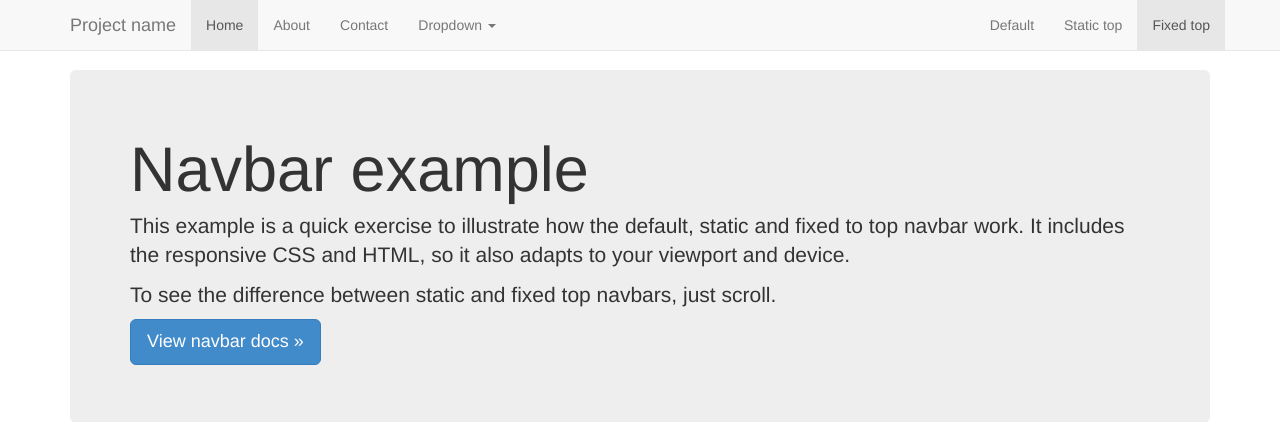
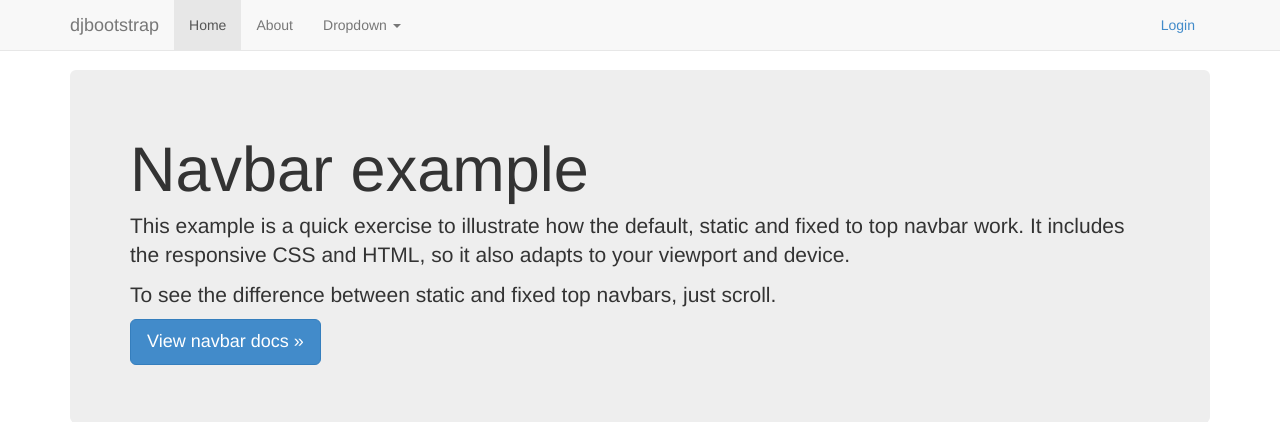
Before and after one commit to janosgyerik/mystoreroom, a Django app: template bs3app/templates/home.html in a window 1280 px wide. Shown: the top 422 px of the page. Run offline with Django 3.2, Linux system fonts and the light colour scheme; the template is opened without the code that fills it, so the values that code supplies are empty; some libraries are stand-ins or nearby versions.

Commit message:
added login link to base template

```diff
--- a/bs3app/templates/base.html
+++ b/bs3app/templates/base.html
@@ -11,13 +11,12 @@
             <span class="icon-bar"></span>
             <span class="icon-bar"></span>
           </button>
-          <a class="navbar-brand" href="#">Project name</a>
+          <a class="navbar-brand" href="#">djbootstrap</a>
         </div>
         <div class="navbar-collapse collapse">
           <ul class="nav navbar-nav">
             <li class="active"><a href="#">Home</a></li>
             <li><a href="#about">About</a></li>
-            <li><a href="#contact">Contact</a></li>
             <li class="dropdown">
               <a href="#" class="dropdown-toggle" data-toggle="dropdown">Dropdown <b class="caret"></b></a>
               <ul class="dropdown-menu">
@@ -31,11 +30,13 @@
               </ul>
             </li>
           </ul>
-          <ul class="nav navbar-nav navbar-right">
-            <li><a href="../navbar/">Default</a></li>
-            <li><a href="../navbar-static-top/">Static top</a></li>
-            <li class="active"><a href="./">Fixed top</a></li>
-          </ul>
+          <p class="navbar-text pull-right">
+            {% if user.is_authenticated %}
+            Logged in as {{ user }}&mdash;<a href="{% url 'accounts.views.logout' %}">Logout</a>
+            {% else %}
+            <a href="{% url 'accounts.views.login' %}">Login</a>
+            {% endif %}
+          </p>
         </div><!--/.nav-collapse -->
       </div>
     </div>
```
